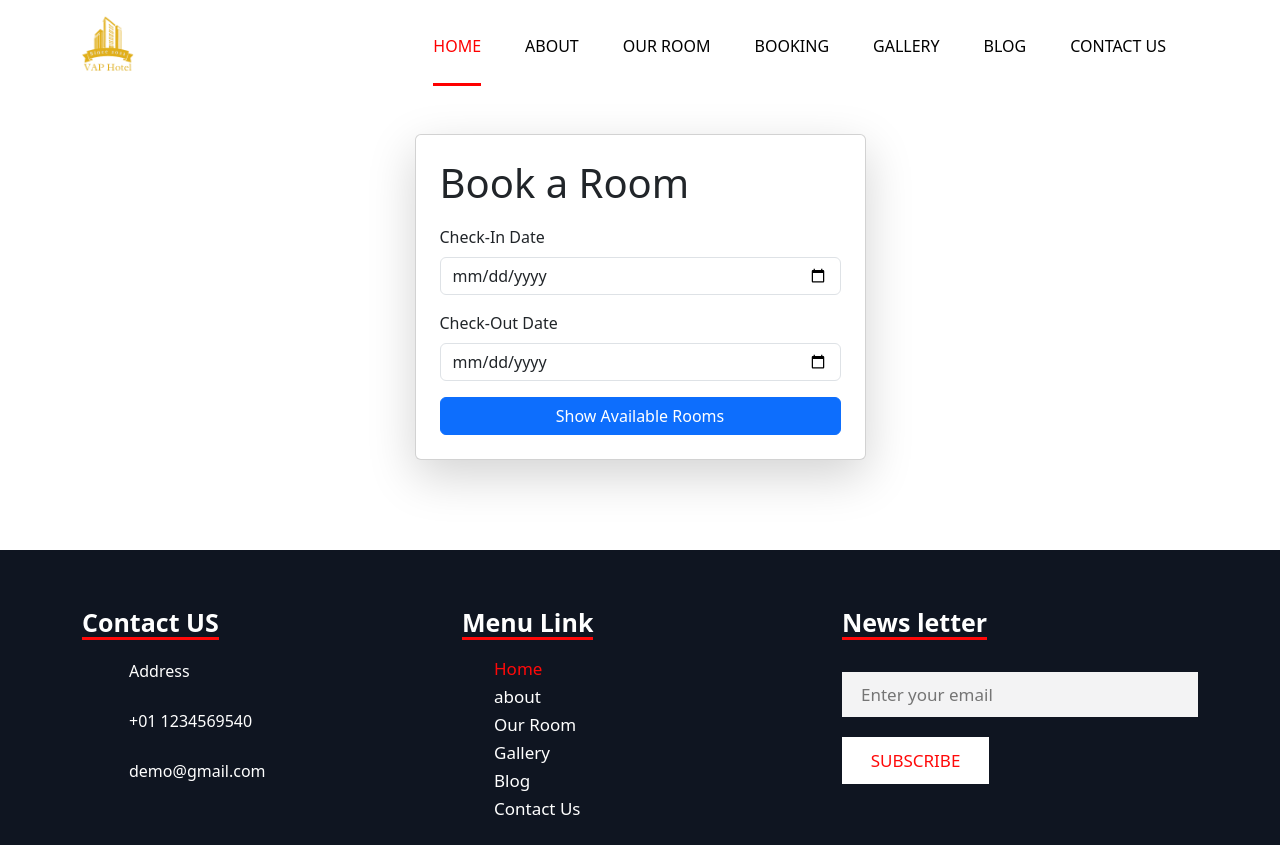
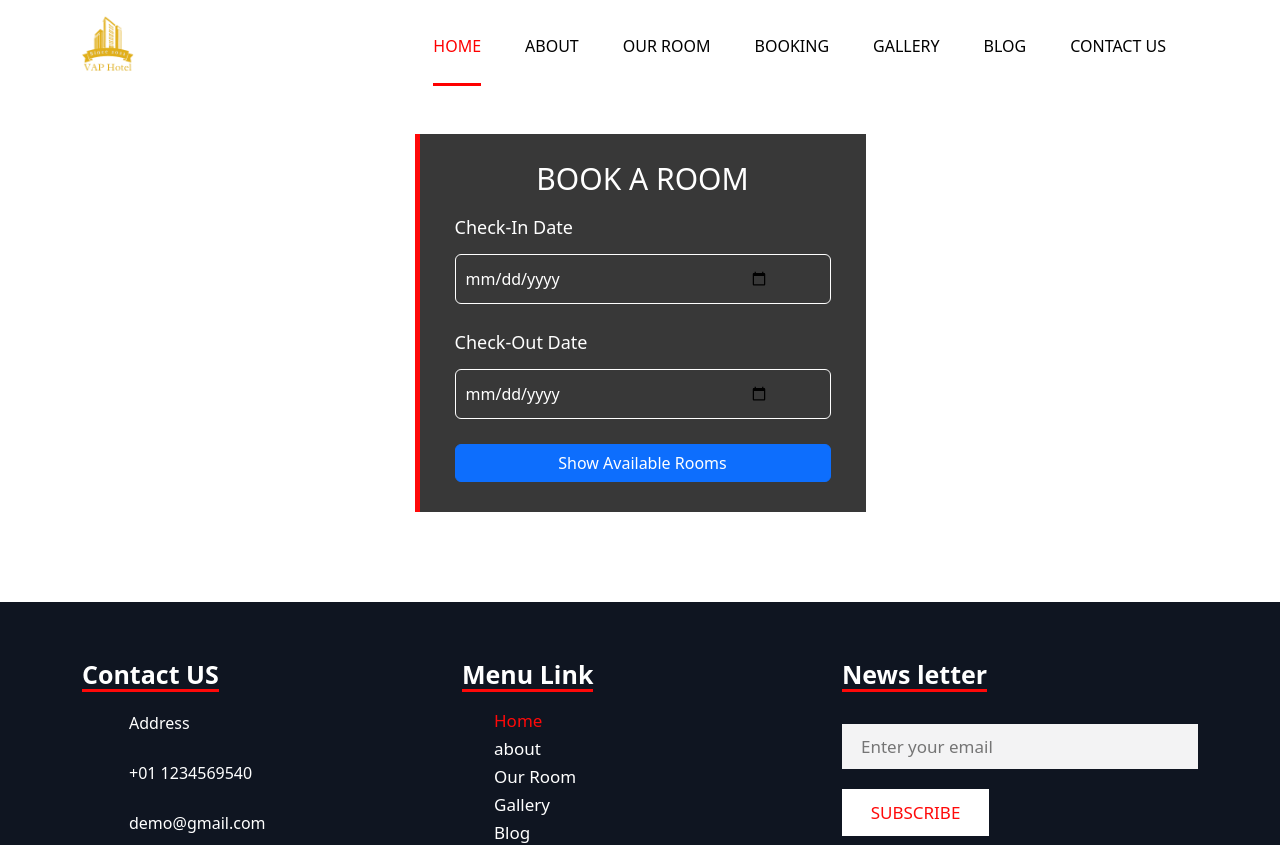
Before and after one commit to PrinceGadhiya1504/VAP-Hotel, a React (Create React App) app in the folder frontend/: page /availableRoom in a window 1280 px wide. Shown: the top 845 px of the page. Built offline with nearby package versions, Linux system fonts and the light colour scheme.

Commit message:
AvailableRoom Page Modified

```diff
--- a/frontend/src/components/User/AvailableRoom.js
+++ b/frontend/src/components/User/AvailableRoom.js
@@ -33,14 +33,18 @@
   };
 
   return (
+    <div className="booking_ocline">
+
     <div className="container my-5">
       <div className="row">
         <div className="col-md-5 mx-auto">
-          <div className="card shadow-lg p-4">
+          {/* <div className="card shadow-lg p-4"> */}
+          <div className="book_room">
+
             <h1 className="card-title">Book a Room</h1>
-            <form onSubmit={handleSubmit}>
+            <form className="book_now" onSubmit={handleSubmit}>
               <div className="mb-3">
-                <label htmlFor="checkInDate" className="form-label">Check-In Date</label>
+                <span><label htmlFor="checkInDate" className="form-label">Check-In Date</label></span>
                 <input
                   type="date"
                   id="checkInDate"
@@ -48,11 +52,11 @@
                   value={formData.checkInDate}
                   onChange={handleChange}
                   min={new Date().toISOString().split('T')[0]}
-                  className="form-control"
+                  className="form-control online_book"
                 />
               </div>
               <div className="mb-3">
-                <label htmlFor="checkOutDate" className="form-label">Check-Out Date</label>
+                <span><label htmlFor="checkOutDate" className="form-label">Check-Out Date</label></span>
                 <input
                   type="date"
                   id="checkOutDate"
@@ -60,15 +64,18 @@
                   value={formData.checkOutDate}
                   onChange={handleChange}
                   min={formData.checkInDate}
-                  className="form-control"
+                  className="form-control online_book"
                 />
               </div>
               <button type="submit" className="btn btn-primary w-100">Show Available Rooms</button>
             </form>
           </div>
         </div>
+        {/* </div> */}
+        </div>
       </div>
 
+    <div className='m-4'>
       {availableRooms.length > 0 && (
         <div className="mt-5">
           <h3 className="mb-4">Available Rooms</h3>
@@ -79,6 +86,7 @@
                   <th>Room Number</th>
                   <th>Type</th>
                   <th>Price</th>
+                  <th>Max Person</th>
                   <th>Description</th>
                   <th>Facility</th>
                   <th>Action</th>
@@ -90,6 +98,7 @@
                     <td>{room.roomNumber}</td>
                     <td>{room.roomCategoryId.name}</td>
                     <td>{room.roomCategoryId.price}</td>
+                    <td>{room.roomCategoryId.maxPerson}</td>
                     <td>{room.roomCategoryId.description}</td>
                     <td>{room.roomCategoryId.facilities}</td>
                     <td className="text-center">
@@ -107,6 +116,7 @@
           </div>
         </div>
       )}
+      </div>
     </div>
   );
 }
```
Also changed, not shown: 1 other file (tests, documents, lock files or other folders).
